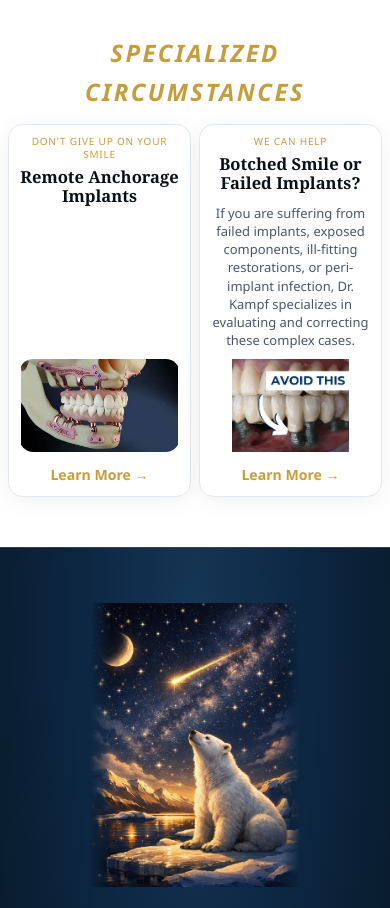
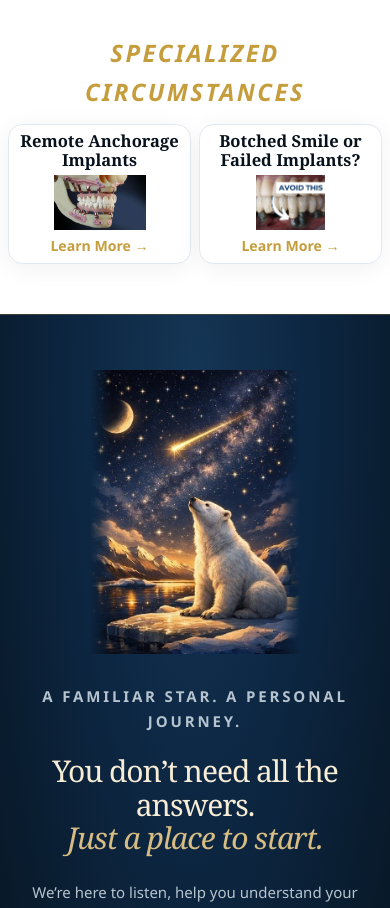
Before and after one commit to docpk64-code/NorthStar-June7th, a React (Vite) app: page / in a window 390 px wide. Shown: the part 2860-3768 px from the top of the page. Built offline with nearby package versions, Linux system fonts and the light colour scheme; no server answers.

Commit message:
Reduce Specialized Circumstances card height on mobile

```diff
--- a/src/styles/homepageUnified.css
+++ b/src/styles/homepageUnified.css
@@ -55,18 +55,19 @@
  .preserved-cards .signature-grid .feature-card {
    min-width:0;
    height:auto;
-   padding:.625rem;
+   min-height:8.75rem;
+   padding:.375rem .5rem;
    border-radius:.9rem;
    overflow-wrap:anywhere;
  }
- .preserved-cards .feature-card h2 { font-size:clamp(1rem,4.25vw,1.25rem); }
- .preserved-cards .feature-kicker { font-size:.625rem; letter-spacing:.08em; line-height:1.3; margin-bottom:.35rem; }
- .preserved-cards .feature-card > p:not(.feature-kicker) { font-size:.8125rem!important; line-height:1.4!important; }
+ .preserved-cards .feature-card h2 { font-size:clamp(1rem,4.25vw,1.25rem); margin-bottom:.25rem; }
+ .preserved-cards .feature-card > p { display:none; }
  .preserved-cards .feature-card > img {
    flex:none;
-   height:clamp(4.75rem,24vw,8rem);
+   height:clamp(3.25rem,14vw,4rem);
    margin-top:auto!important;
  }
+ .preserved-cards .feature-card > span { margin-top:.25rem!important; }
 }
 @media(max-width:700px) {
  .brand-preview .nb-banner { padding-top:22px; padding-bottom:30px; }
```
